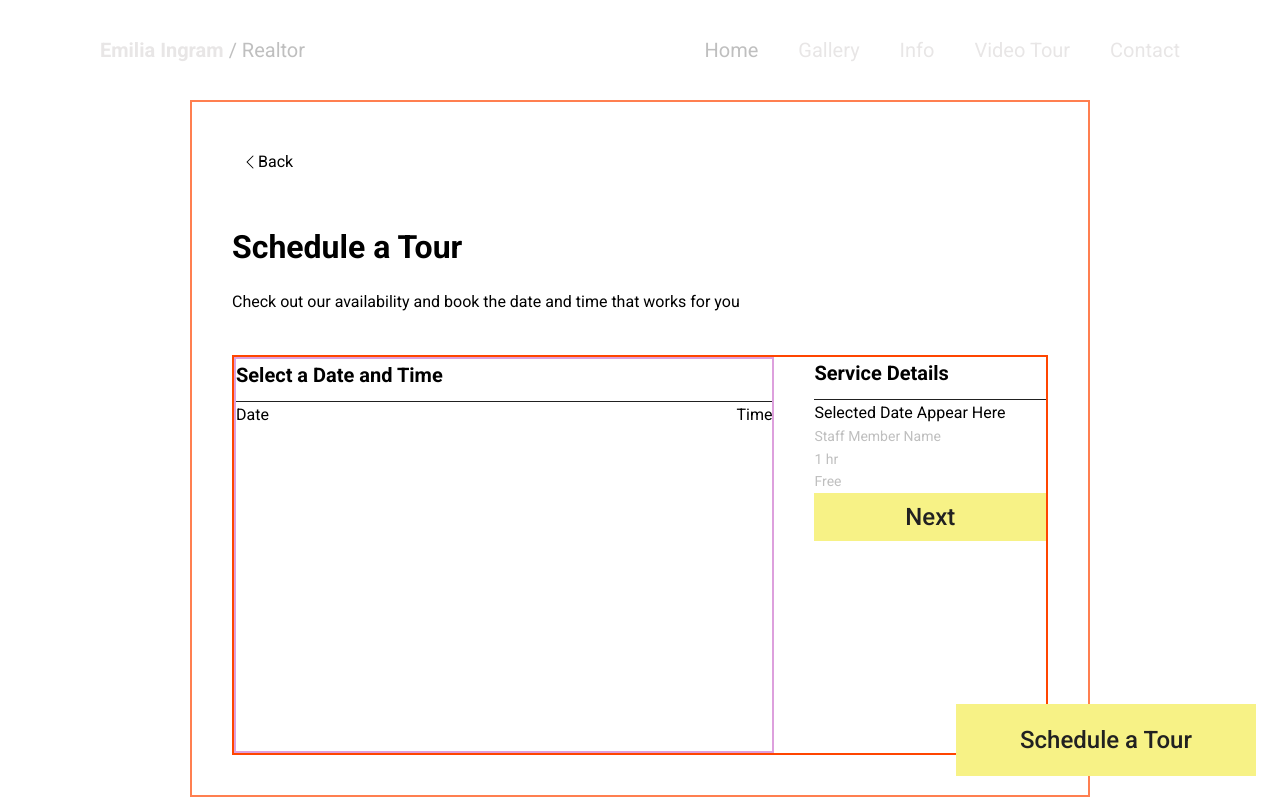
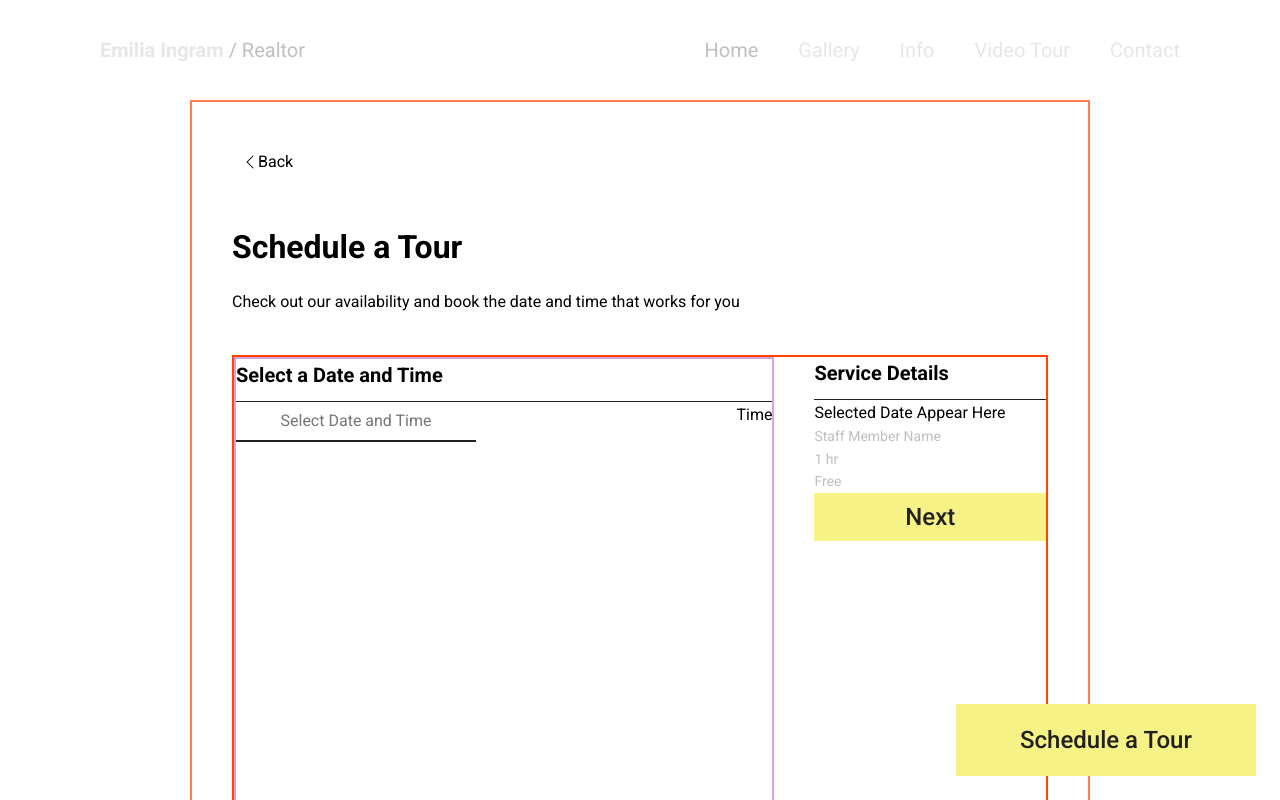
Before and after one commit to Knopkaivy/real-estate-landing, a React (Create React App) app: page /schedule in a window 1280 px wide. Shown: the top 800 px of the page. Built offline with nearby package versions, Linux system fonts and the light colour scheme.

Commit message:
add react-datepicker and styles

```diff
--- a/package.json
+++ b/package.json
@@ -8,6 +8,7 @@
     "@testing-library/react": "^13.4.0",
     "@testing-library/user-event": "^13.5.0",
     "react": "^18.2.0",
+    "react-datepicker": "^4.10.0",
     "react-dom": "^18.2.0",
     "react-icons": "^4.7.1",
     "react-router-dom": "^6.6.1",
--- a/src/components/ScheduleTour.jsx
+++ b/src/components/ScheduleTour.jsx
@@ -1,10 +1,24 @@
-import React from 'react';
+import React, { useState } from 'react';
+import DatePicker from 'react-datepicker';
+import { addDays, getDay, setHours, setMinutes, subDays } from 'date-fns';
 import { useNavigate } from 'react-router-dom';
 import { BsChevronLeft } from 'react-icons/bs';
 import '../styles/ScheduleTour.css';
+import 'react-datepicker/dist/react-datepicker.css';
 
 const ScheduleTour = () => {
   const navigate = useNavigate();
+  const [startDate, setStartDate] = useState();
+  const isWeekday = (date) => {
+    const day = getDay(date);
+    return day !== 0 && day !== 6;
+  };
+  const filterPassedTime = (time) => {
+    const currentDate = new Date();
+    const selectedDate = new Date(time);
+
+    return currentDate.getTime() < selectedDate.getTime();
+  };
   return (
     <div className="ScheduleTour">
       <div className="ScheduleTour__container container">
@@ -29,7 +43,24 @@ const ScheduleTour = () => {
           <div className="ScheduleTour__dateAndTime">
             <h3 className="ScheduleTour__dtHeader">Select a Date and Time</h3>
             <div className="ScheduleTour__dtContainer">
-              <div className="ScheduleTour__date">Date</div>
+              <div className="ScheduleTour__date">
+                <DatePicker
+                  className="ScheduleTour__datePicker"
+                  selected={startDate}
+                  showTimeSelect
+                  minDate={subDays(new Date(), 0)}
+                  maxDate={addDays(new Date(), 30)}
+                  showDisabledMonthNavigation
+                  minTime={setHours(setMinutes(new Date(), 0), 9)}
+                  maxTime={setHours(setMinutes(new Date(), 0), 17)}
+                  dateFormat="MMMM d, yyyy h:mm aa"
+                  filterDate={isWeekday}
+                  filterTime={filterPassedTime}
+                  placeholderText="Select Date and Time"
+                  timeIntervals={60}
+                  onChange={(date) => setStartDate(date)}
+                />
+              </div>
               <div className="ScheduleTour__time">Time</div>
             </div>
           </div>
--- a/src/styles/ScheduleTour.css
+++ b/src/styles/ScheduleTour.css
@@ -32,7 +32,7 @@
   margin-bottom: 1.6rem;
 }
 .ScheduleTour__main {
-  height: 40rem;
+  height: 48rem;
   display: flex;
   justify-content: space-between;
   /* ! gap */
@@ -48,6 +48,25 @@
 .ScheduleTour__dtContainer {
   display: flex;
   justify-content: space-between;
+}
+.ScheduleTour__datePicker {
+  width: 24rem;
+  height: 4rem;
+  font-size: inherit;
+  font-family: inherit;
+  text-align: center;
+  cursor: pointer;
+  border-radius: 0;
+  border: none;
+  /* !border-bottom */
+  border-bottom: 2px solid var(--color-black);
+}
+.ScheduleTour__datePicker:active,
+.ScheduleTour__datePicker:focus {
+  outline: none;
+}
+.ScheduleTour__calendar {
+  color: red;
 }
 .ScheduleTour__detail {
   flex-basis: 30%;
@@ -68,3 +87,46 @@
   width: 100%;
   height: 4.8rem;
 }
+.react-datepicker__month-container {
+  width: auto;
+  height: auto;
+}
+.react-datepicker {
+  font-family: inherit !important;
+  font-size: 1.2rem !important;
+  border-radius: 0 !important;
+  border: none !important;
+}
+.react-datepicker__triangle {
+  display: none !important;
+}
+.react-datepicker__header {
+  height: 10rem !important;
+  background-color: var(--color-white) !important;
+  border: none !important;
+}
+.react-datepicker__navigation {
+  height: 4.8rem !important;
+}
+.react-datepicker__current-month,
+.react-datepicker-time__header {
+  font-size: 1.6rem !important;
+  line-height: 4rem !important;
+}
+.react-datepicker__day,
+.react-datepicker__day-name {
+  width: 4rem !important;
+  height: 4rem !important;
+  line-height: 4rem !important;
+}
+.react-datepicker__day {
+  border-radius: 0 !important;
+}
+.react-datepicker__day--selected,
+.react-datepicker__time-list-item--selected {
+  background-color: var(--color-black) !important;
+  color: var(--color-white) !important;
+}
+.react-datepicker__time-container {
+  border: none !important;
+}
```
Also changed, not shown: 1 other file (tests, documents, lock files or other folders).
